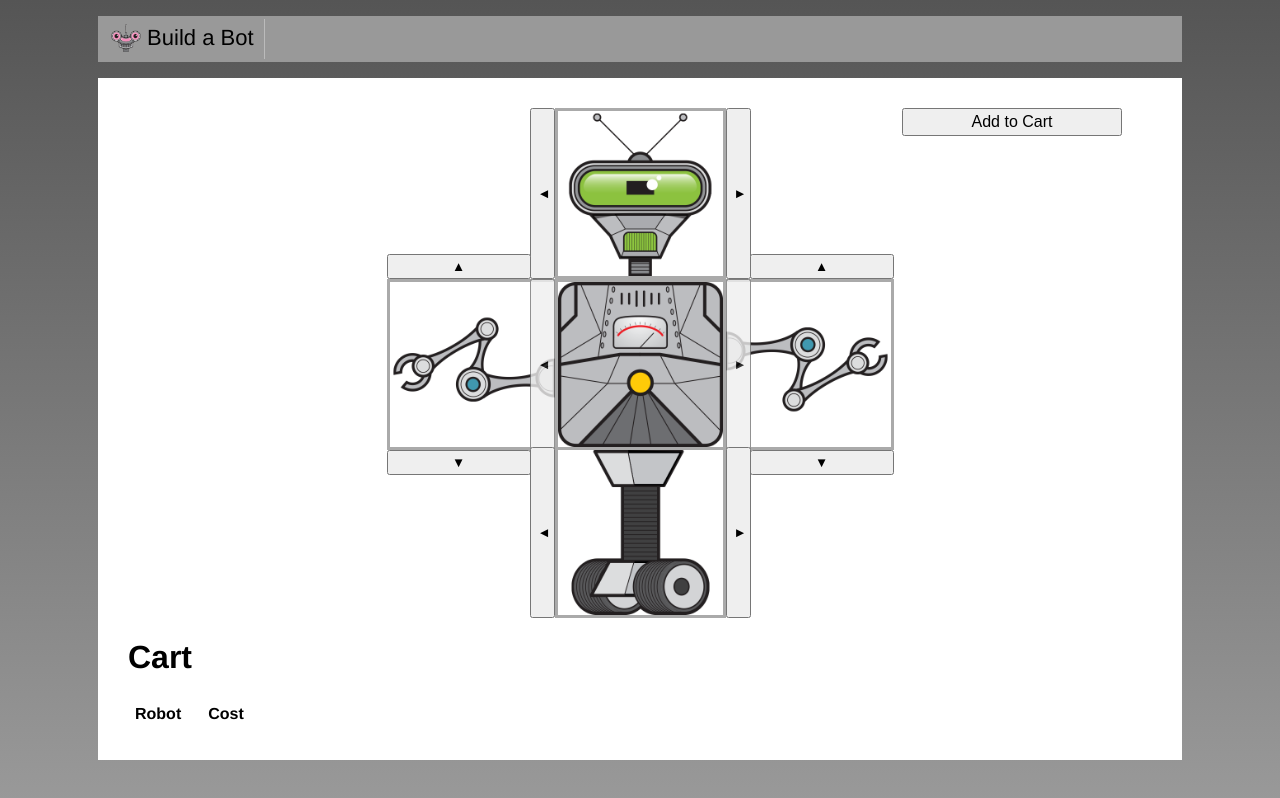
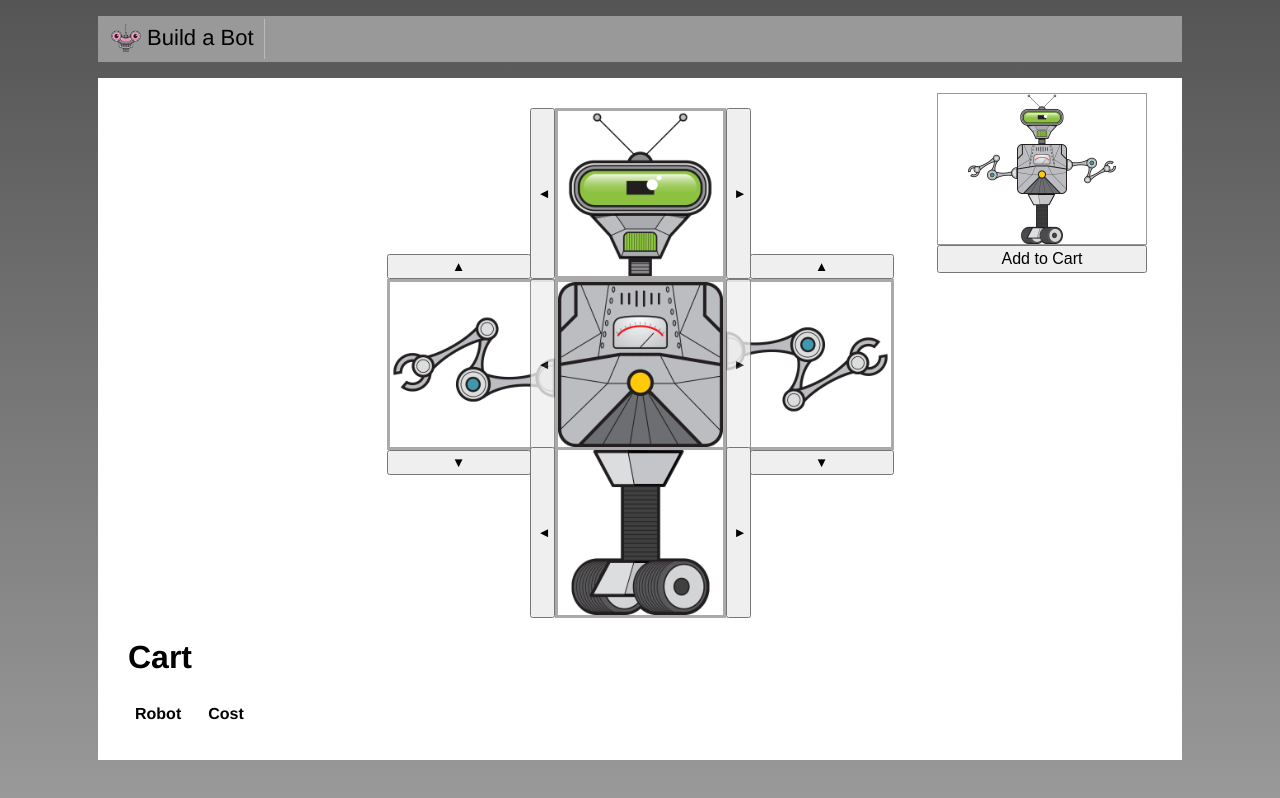
Before and after one commit to BrenoBaronte/vuei, a Vue app in the folder build-a-bot/: page / in a window 1280 px wide. Built offline with nearby package versions, Linux system fonts and the light colour scheme.

Commit message:
passing data to parent component

```diff
--- a/build-a-bot/src/build/PartSelector.vue
+++ b/build-a-bot/src/build/PartSelector.vue
@@ -40,7 +40,16 @@
       return this.parts[this.selectedPartIndex];
     },
   },
+  created() {
+    this.emitSelectedPart();
+  },
+  updated() {
+    this.emitSelectedPart();
+  },
   methods: {
+    emitSelectedPart() {
+      this.$emit('partSelected', this.selectedPart);
+    },
     selectNextPart() {
       this.selectedPartIndex = getNextValidIndex(
         this.selectedPartIndex,
--- a/build-a-bot/src/build/RobotBuilder.vue
+++ b/build-a-bot/src/build/RobotBuilder.vue
@@ -1,7 +1,22 @@
 
 <template>
   <div class="content">
-    <button class="add-to-cart" @click="addToCart()">Add to Cart</button>
+    <div class="preview">
+      <div class="preview-content">
+        <div class="top-row">
+          <img :src="selectedRobot.head.src"/>
+        </div>
+        <div class="middle-row">
+          <img :src="selectedRobot.leftArm.src" class="rotate-left"/>
+          <img :src="selectedRobot.torso.src"/>
+          <img :src="selectedRobot.rightArm.src" class="rotate-right"/>
+        </div>
+        <div class="bottom-row">
+          <img :src="selectedRobot.base.src"/>
+        </div>
+      </div>
+      <button class="add-to-cart" @click="addToCart()">Add to Cart</button>
+    </div>
     <div class="top-row">
         <!-- <div class="robot-name">
           {{ selectedRobot.head.title }}
@@ -9,23 +24,28 @@
         </div> -->
       <PartSelector
         :parts="availableParts.heads"
-        position="top"/>
+        position="top"
+        @partSelected="part => selectedRobot.head = part"/>
     </div>
     <div class="middle-row">
       <PartSelector
         :parts="availableParts.arms"
-        position="left"/>
+        position="left"
+        @partSelected="part => selectedRobot.leftArm = part"/>
       <PartSelector
         :parts="availableParts.torsos"
-        position="center"/>
+        position="center"
+        @partSelected="part => selectedRobot.torso = part"/>
       <PartSelector
         :parts="availableParts.arms"
-        position="right"/>
+        position="right"
+        @partSelected="part => selectedRobot.rightArm = part"/>
     </div>
     <div class="bottom-row">
      <PartSelector
       :parts="availableParts.bases"
-      position="bottom"/>
+      position="bottom"
+      @partSelected="part => selectedRobot.base = part"/>
     </div>
     <div>
       <h1>Cart</h1>
@@ -203,8 +223,7 @@
 }
 .add-to-cart {
   position: absolute;
-  right: 30px;
-  width: 220px;
+  width: 210px;
   padding: 3px;
   font-size: 16px;
 }
@@ -220,4 +239,25 @@
 .sale-border {
   border: 3px solid red;
 }
+.preview {
+  position: absolute;
+  top: -20px;
+  right: 0;
+  width: 210px;
+  height: 210px;
+  padding: 5px;
+}
+.preview-content {
+  border: 1px solid #999;
+}
+.preview img {
+  width: 50px;
+  height: 50px;
+}
+.rotate-right {
+  transform: rotate(90deg);
+}
+.rotate-left {
+  transform: rotate(-90deg);
+}
 </style>
```
